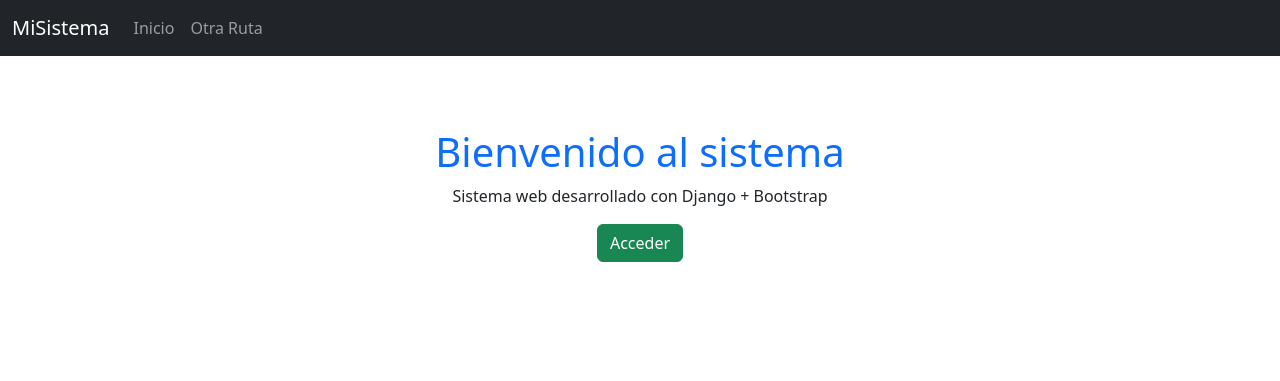
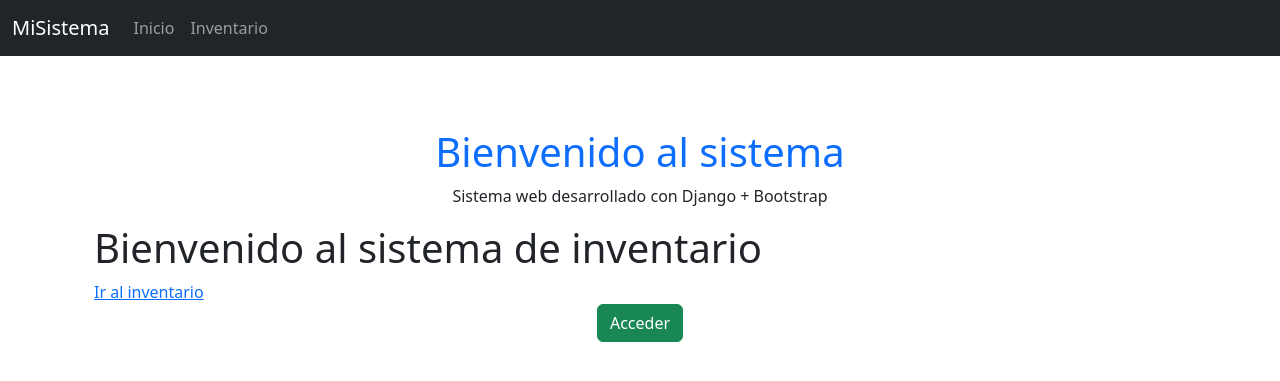
Before and after one commit to portitech3/sistema, a Django app: page / in a window 1280 px wide. Shown: the top 381 px of the page. Run offline with Django 5.2, Linux system fonts and the light colour scheme.

Commit message:
Se agregfo modelo producto, formulario para la app inventario

```diff
--- a/templates/base.html
+++ b/core/templates/base.html
@@ -1,4 +1,3 @@
-<!-- templates/base.html -->
 {% load static %}
 <!DOCTYPE html>
 <html lang="es">
@@ -14,13 +13,18 @@
 <nav class="navbar navbar-expand-lg navbar-dark bg-dark">
   <div class="container-fluid">
     <a class="navbar-brand" href="{% url 'inicio' %}">MiSistema</a>
-    <div class="collapse navbar-collapse">
+    <button class="navbar-toggler" type="button" data-bs-toggle="collapse" data-bs-target="#navbarNav"
+            aria-controls="navbarNav" aria-expanded="false" aria-label="Toggle navigation">
+      <span class="navbar-toggler-icon"></span>
+    </button>
+
+    <div class="collapse navbar-collapse" id="navbarNav">
       <ul class="navbar-nav me-auto mb-2 mb-lg-0">
         <li class="nav-item">
           <a class="nav-link" href="{% url 'inicio' %}">Inicio</a>
         </li>
         <li class="nav-item">
-          <a class="nav-link" href="#">Otra Ruta</a>
+          <a class="nav-link" href="{% url 'inventario' %}">Inventario</a>
         </li>
       </ul>
     </div>
@@ -32,5 +36,8 @@
   {% endblock %}
 </div>
 
+<!-- Bootstrap JS (opcional pero recomendado para navbar responsive) -->
+<script src="https://cdn.jsdelivr.net/npm/bootstrap@5.3.0/dist/js/bootstrap.bundle.min.js"></script>
+
 </body>
 </html>
--- a/templates/inicio.html
+++ b/core/templates/core/inicio.html
@@ -7,6 +7,8 @@
 <div class="container py-5">
     <h1 class="text-center text-primary">Bienvenido al sistema</h1>
     <p class="text-center">Sistema web desarrollado con Django + Bootstrap</p>
+    <h1>Bienvenido al sistema de inventario</h1>
+    <a href="{% url 'inventario' %}">Ir al inventario</a>
     <div class="text-center">
         <a href="#" class="btn btn-success">Acceder</a>
     </div>
--- a/core/urls.py
+++ b/core/urls.py
@@ -4,4 +4,5 @@ from . import views
 
 urlpatterns = [
     path('', views.inicio, name='inicio'),  # vista principal
+    path('inventario/', views.vista_inventario, name='inventario'),
 ]
--- a/core/views.py
+++ b/core/views.py
@@ -1,5 +1,9 @@
 
 from django.shortcuts import render
+from .models import Producto
+def inicio(request):
+    return render(request, 'core/inicio.html')  # Busca inicio.html en /templates
 
-def inicio(request):
-    return render(request, 'inicio.html')  # Busca inicio.html en /templates
+
+def vista_inventario(request):
+    return render(request, 'core/inventario.html')  # Asegúrate de que este archivo HTML exista
--- a/inventario/views.py
+++ b/inventario/views.py
@@ -1,3 +1,4 @@
 from django.shortcuts import render
 
-# Create your views here.
+def vista_inventario(request):
+    return render(request, 'inventario/productos.html')  # o 'core/inventario.html' según tu estructura
--- a/sistema_web/settings.py
+++ b/sistema_web/settings.py
@@ -60,7 +60,7 @@ ROOT_URLCONF = 'sistema_web.urls'
 TEMPLATES = [
     {
         'BACKEND': 'django.template.backends.django.DjangoTemplates',
-        'DIRS': [BASE_DIR / 'templates'],
+        'DIRS': [BASE_DIR / 'core/templates'],
         'APP_DIRS': True,
         'OPTIONS': {
             'context_processors': [
```
Also changed, not shown: core/forms.py (added, +8 -0 lines), core/models.py (+7 -0 lines), inventario/templates/inventario/productos.html (added, +21 -0 lines), core/migrations/0004_producto.py (added).
